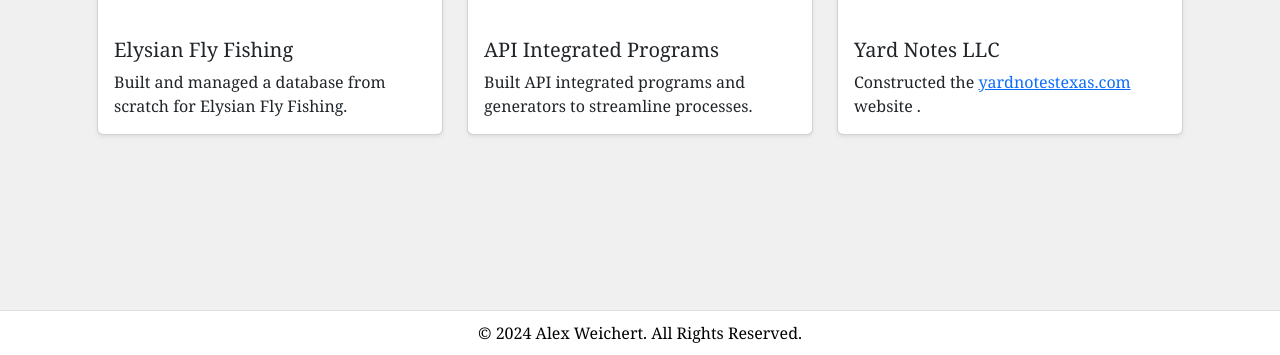
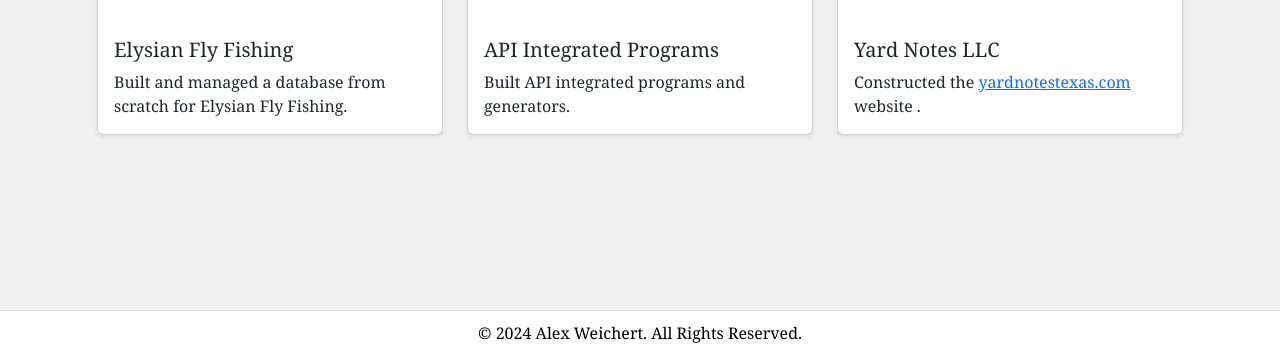
Before and after one commit to WeichertAlex/WeichertAlex.io, a plain HTML site: page projects.html in a window 1280 px wide. Shown: the part 445-800 px from the top of the page. Drawn offline with nearby package versions, Linux system fonts and the light colour scheme.

Commit message:
test 11 (recommit)

```diff
--- a/projects.html
+++ b/projects.html
@@ -49,7 +49,7 @@
                         <img src="https://chisellabs.com/glossary/wp-content/uploads/2021/06/What-is-an-API.png" class="card-img-top" alt="Project 2">
                         <div class="card-body">
                             <h5 class="card-title">API Integrated Programs</h5>
-                            <p class="card-text">Built API integrated programs and generators to streamline processes.</p>
+                            <p class="card-text">Built API integrated programs and generators.</p>
                         </div>
                     </div>
                 </div>
```
